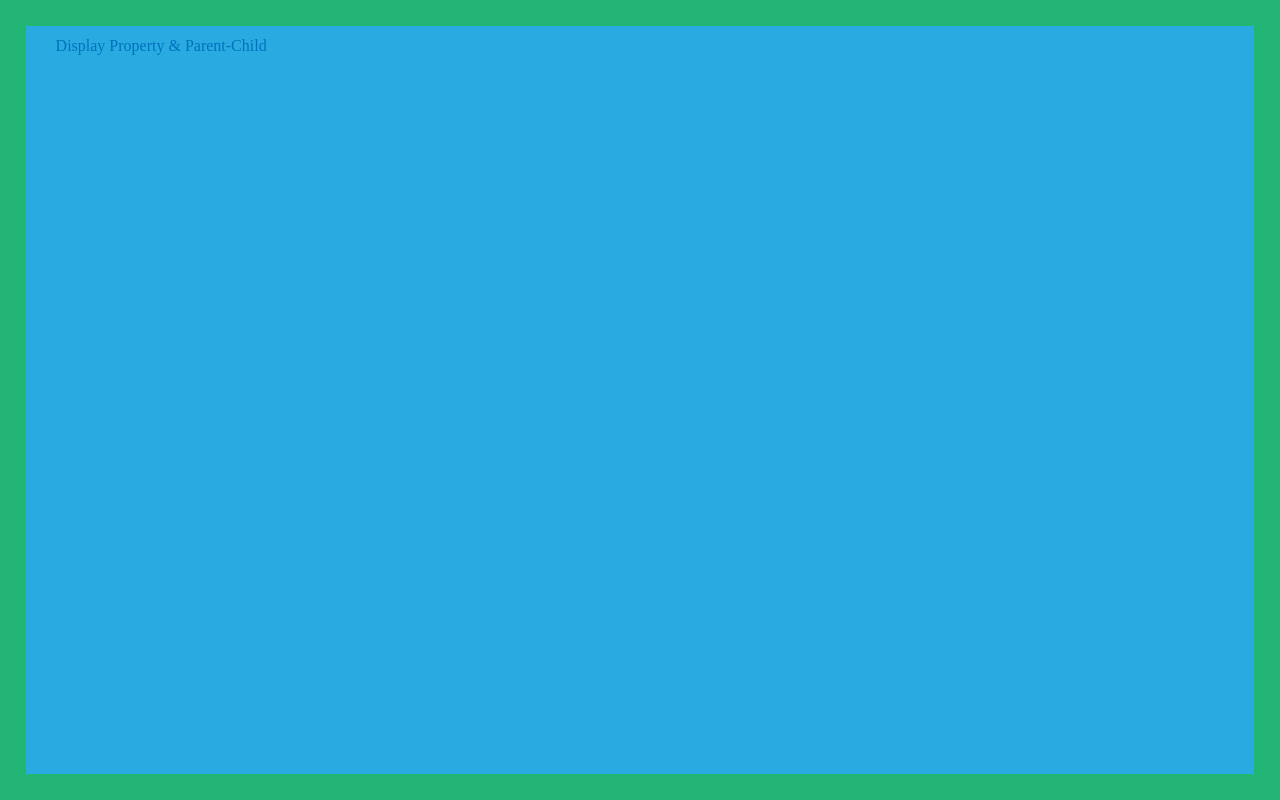
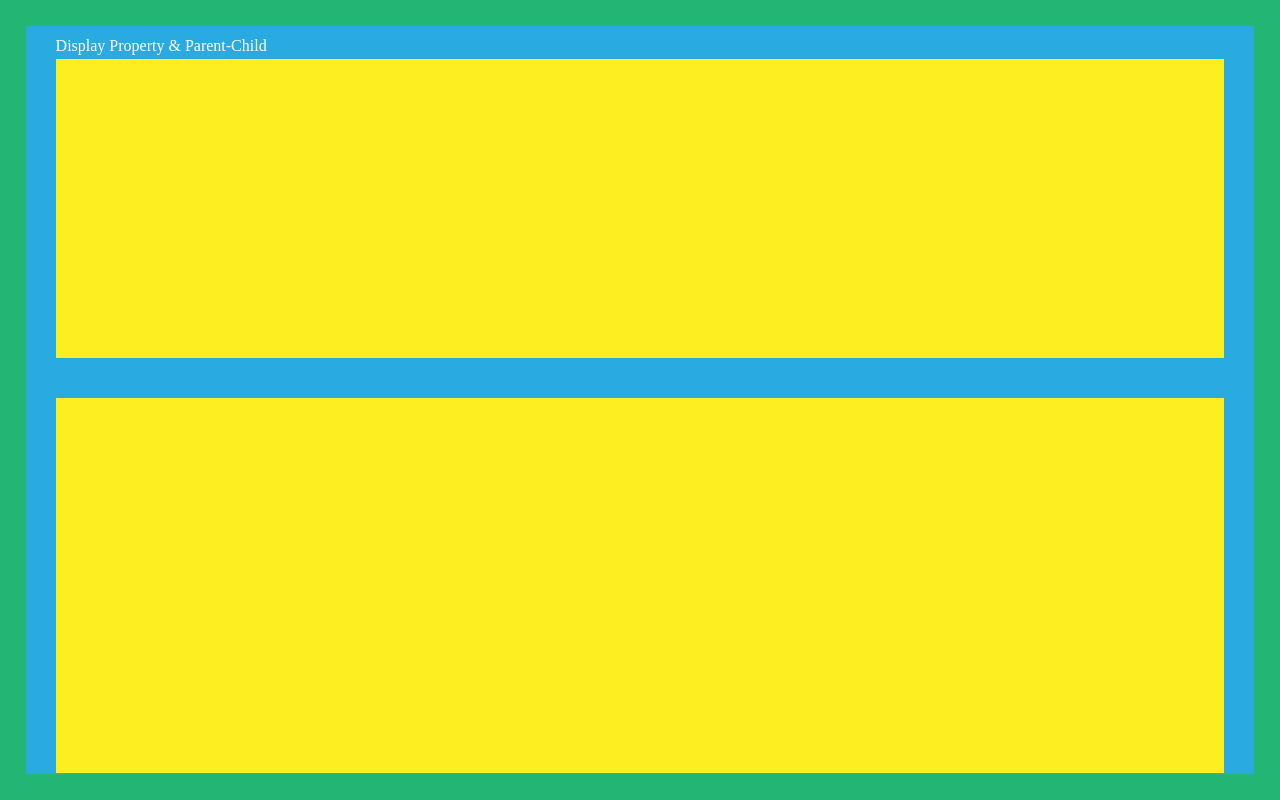
Before and after one commit to NatiaBandzeladze/Natia_Davaleba-06-fluid-site, a plain HTML site: page index.html in a window 1280 px wide. Drawn offline with Linux system fonts and the light colour scheme.

Commit message:
yellow boxes

```diff
--- a/css/style.css
+++ b/css/style.css
@@ -1,7 +1,6 @@
 html, body{
     height:100%;
     width: 100%;
-
 }
 
 body{
@@ -11,7 +10,7 @@ body{
 .title{
     font-family: 'Montserrat-ExtraBold;
     22px;
-    color: #0071BC;
+    color: #fff;
     padding: 12px 0 0 30px;
 
 }
@@ -23,8 +22,17 @@ body{
 }
 .yellow-box1{
     background:#FCEE21;
+    height: 40%;
+    width: 95%;
+    margin: auto;
+    margin-top: 5px;
+
 
 }
 .yellow-box2{
     background: #FCEE21;
+    height: 50%;
+    width: 95%;
+    margin: auto;
+    margin-top: 40px;
 }
```
